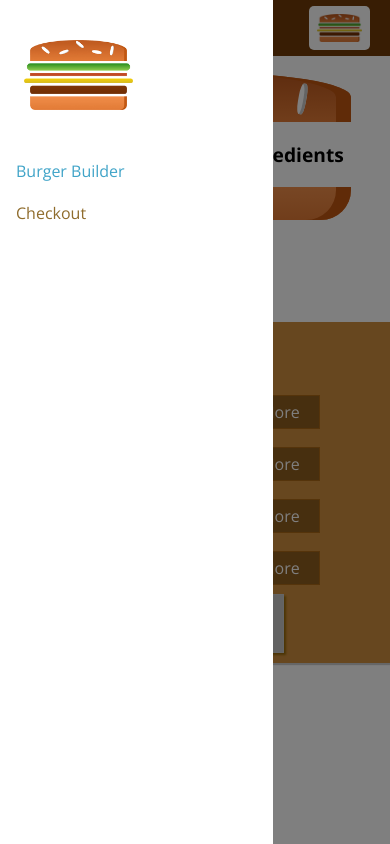
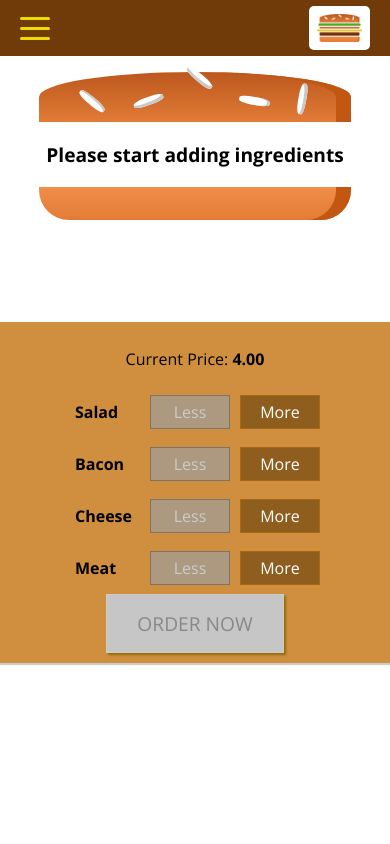
Before and after one commit to JiiB/React, a React app in the folder burgerbuilder/: page / in a window 390 px wide. Built offline with nearby package versions, Linux system fonts and the light colour scheme.

Commit message:
added hamburger menu

```diff
--- a/burgerbuilder/package.json
+++ b/burgerbuilder/package.json
@@ -33,9 +33,9 @@
     "promise": "8.0.1",
     "prop-types": "^15.6.1",
     "raf": "3.4.0",
-    "react": "^16.2.0",
-    "react-dev-utils": "^5.0.0",
-    "react-dom": "^16.2.0",
+    "react": "16.3.2",
+    "react-dev-utils": "5.0.1",
+    "react-dom": "16.3.2",
     "style-loader": "0.19.0",
     "sw-precache-webpack-plugin": "0.11.4",
     "url-loader": "0.6.2",
--- a/burgerbuilder/src/components/Burger/OrderSummary/OrderSummary.js
+++ b/burgerbuilder/src/components/Burger/OrderSummary/OrderSummary.js
@@ -1,29 +1,38 @@
-import React from 'react';
-import Auxiliary from '../../../hoc/Auxiliary';
-import Button from '../../../components/UI/Button/Button';
+import React, { Component } from "react";
+import Button from "../../../components/UI/Button/Button";
 
-const orderSummary = (props) => {
-    const ingredientSummary = Object.keys(props.ingredients).map(igKey => {
+class OrderSummary extends Component {
+  componentWillUpdate() {
+
+  }
+
+  render() {
+    const ingredientSummary = Object.keys(this.props.ingredients).map(igKey => {
       return (
         <li key={igKey}>
-                <span style={{ textTransform: 'capitalize' }}>{igKey}</span>:
-                {props.ingredients[igKey]}
+          <span style={{ textTransform: "capitalize" }}>{igKey}</span>:
+          {this.props.ingredients[igKey]}
         </li>
-        )
-    })
+      );
+    });
     return (
-        <Auxiliary>
+      <React.Fragment>
         <h3>Your Order</h3>
         <p>A delicious burger with the following ingredients:</p>
-            <ul>
-                {ingredientSummary}
-            </ul>
-            <p><b>Total Price: {props.price.toFixed(2)}</b></p>
+        <ul>{ingredientSummary}</ul>
+        <p>
+          <b>Total Price: {this.props.price.toFixed(2)}</b>
+        </p>
         <p>Continue to Checkout?</p>
-            <Button clicked={props.purchaseCancelled} btnType="Danger">CANCEL</Button>
-            <Button clicked={props.purchaseContinued} btnType="Success">CONTINUE</Button>
-        </Auxiliary>
-    )
+        <Button clicked={this.props.purchaseCancelled} btnType="Danger">
+          CANCEL
+        </Button>
+        <Button clicked={this.props.purchaseContinued} btnType="Success">
+          CONTINUE
+        </Button>
+      </React.Fragment>
+    );
+  }
 }
 
-export default orderSummary
+export default OrderSummary;
--- a/burgerbuilder/src/components/Layout/Layout.js
+++ b/burgerbuilder/src/components/Layout/Layout.js
@@ -1,25 +1,25 @@
 import React, { Component } from "react";
-import Auxiliary from "../../hoc/Auxiliary";
 import classes from "./Layout.css";
 import Toolbar from "../Navigation/Toolbar/Toolbar";
 import SideDrawer from "../Navigation/SideDrawer/SideDrawer";
 
 class Layout extends Component {
   state = {
-    showSideDrawer: true
+    showSideDrawer: false
   };
 
   sideDrawerClosedHandler = () => {
-    this.setState({showSideDrawer: false})
+    const initialState = this.state.showSideDrawer;
+    this.setState({showSideDrawer: !initialState})
   };
 
   render() {
     return (
-      <Auxiliary>
-        <Toolbar />
+      <React.Fragment>
+        <Toolbar clicked={this.sideDrawerClosedHandler} />
         <SideDrawer closed={this.sideDrawerClosedHandler} open={this.state.showSideDrawer}/>
         <main className={classes.container}>{this.props.children}</main>
-      </Auxiliary>
+      </React.Fragment>
     );
   }
 }
--- a/burgerbuilder/src/components/Navigation/SideDrawer/SideDrawer.css
+++ b/burgerbuilder/src/components/Navigation/SideDrawer/SideDrawer.css
@@ -9,7 +9,7 @@
   background-color: #fff;
   padding: 32px 16px;
   box-sizing: border-box;
-  transition: transform .3s ease-out;
+  transition: transform .2s ease-out;
 }
 
 @media (min-width: 500px) {
--- a/burgerbuilder/src/components/Navigation/SideDrawer/SideDrawer.js
+++ b/burgerbuilder/src/components/Navigation/SideDrawer/SideDrawer.js
@@ -3,20 +3,22 @@ import Logo from "../../Logo/Logo";
 import NavigationItems from "../NavigationItems/NavigationItems";
 import classes from "./SideDrawer.css";
 import Backdrop from "../../UI/Backdrop/Backdrop";
-import Auxilary from "../../../hoc/Auxiliary";
 
 const sideDrawer = (props) => {
-  console.log(props)
+  let attachedClasses = [classes.SideDrawer, classes.Close];
+  if (props.open) {
+    attachedClasses = [classes.SideDrawer, classes.Open]
+  }
   return (
-    <Auxilary>
+    <React.Fragment>
       <Backdrop clicked={props.closed} show={props.open} />
-      <div className={classes.SideDrawer}>
+      <div className={attachedClasses.join(' ')}>
         <div className={classes.Logo}>
           <Logo />
         </div>
         <NavigationItems />
       </div>
-    </Auxilary>
+    </React.Fragment>
   );
 };
 
--- a/burgerbuilder/src/components/Navigation/Toolbar/Toolbar.js
+++ b/burgerbuilder/src/components/Navigation/Toolbar/Toolbar.js
@@ -2,10 +2,11 @@ import React from "react";
 import classes from "./Toolbar.css";
 import Logo from "../../Logo/Logo";
 import NavigationItems from "../NavigationItems/NavigationItems";
+import HamburgerMenu from '../../UI/HamburgerMenu/HamburgerMenu';
 
-const toolbar = props => (
+const toolbar = (props) => (
   <header className={classes.Toolbar}>
-    <div>MENU</div>
+    <HamburgerMenu clicked={props.clicked} />
     <div className={classes.Logo}>
       <Logo />
     </div>
--- /dev/null
+++ b/burgerbuilder/src/components/UI/HamburgerMenu/HamburgerMenu.css
@@ -0,0 +1,24 @@
+.HamburgerMenu {
+  width: 30px;
+  height: 30px;
+  display: flex;
+  flex-direction: column;
+  justify-content: space-around;
+  cursor: pointer;
+}
+.HamburgerMenu:hover{
+  justify-content: space-evenly
+}
+
+.HamburgerMenu span {
+  height: 3px;
+  width: 100%;
+  background-color: #ecdc01;
+  border-radius: 3px;
+}
+
+@media (min-width: 500px) {
+  .HamburgerMenu {
+      display: none;
+  }
+}
--- /dev/null
+++ b/burgerbuilder/src/components/UI/HamburgerMenu/HamburgerMenu.js
@@ -0,0 +1,15 @@
+import React from 'react';
+import classes from './HamburgerMenu.css';
+
+const hamburgerMenu = (props) => {
+  let HamburgerClasses = [classes.HamburgerMenu];
+  return (
+    <div onClick={props.clicked} className={HamburgerClasses.join(' ')}>
+      <span></span>
+      <span></span>
+      <span></span>
+    </div>
+  )
+}
+
+export default hamburgerMenu
--- a/burgerbuilder/src/components/UI/Modal/Modal.js
+++ b/burgerbuilder/src/components/UI/Modal/Modal.js
@@ -1,23 +1,29 @@
-import React from 'react'
-import classes from './Modal.css';
-import Auxiliary from '../../../hoc/Auxiliary';
-import Backdrop from '../Backdrop/Backdrop';
+import React, { Component } from "react";
+import classes from "./Modal.css";
+import Backdrop from "../Backdrop/Backdrop";
 
-const modal = (props) => {
+class Modal extends Component {
+
+  shouldComponentUpdate(nextProps, nextState) {
+    return nextProps.show !== this.props.show;
+  }
+
+  render() {
     return (
-    <Auxiliary>
-      <Backdrop clicked={props.modalClosed} show={props.show}/>
+      <React.Fragment>
+        <Backdrop clicked={this.props.modalClosed} show={this.props.show} />
         <div
           className={classes.Modal}
           style={{
-          transform: props.show ? 'translateY(0)' : 'translateY(-100vh)',
-          opacity: props.show ? '1' : '0'
+            transform: this.props.show ? "translateY(0)" : "translateY(-100vh)",
+            opacity: this.props.show ? "1" : "0"
           }}
         >
-        {props.children}
+          {this.props.children}
         </div>
-    </Auxiliary>
-  )
+      </React.Fragment>
+    );
+  }
 }
 
-export default modal
+export default Modal;
```
Also changed, not shown: burgerbuilder/src/components/Navigation/Toolbar/Toolbar.css (line endings or trailing spaces), 1 other file (tests, documents, lock files or other folders). Lines whose indentation alone changed are shown as unchanged.
